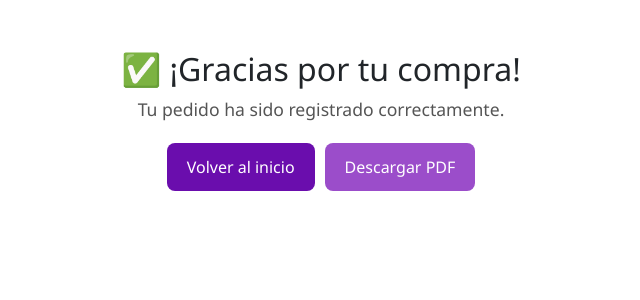
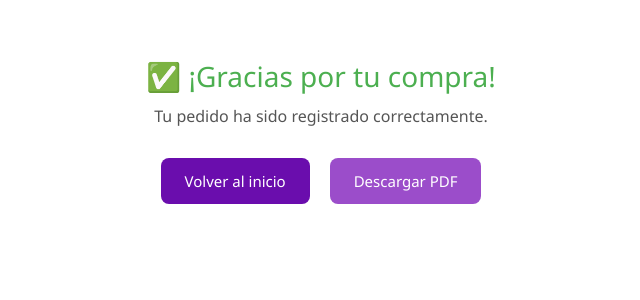
Before and after one commit to Andres-Ortiz09/TAMBO_FRONTEND, a React (Vite) app: page /gracias in a window 1280 px wide. Shown: the top 300 px of the page, without its empty margins (319-959 px from the left). Built offline with nearby package versions, Linux system fonts and the light colour scheme.

Commit message:
estilos y modificacion del pdf

```diff
--- /dev/null
+++ b/src/Components/Gracias.css
@@ -0,0 +1,47 @@
+/* Gracias.css */
+
+.gracias-container {
+  text-align: center;
+  margin-top: 60px;
+  font-family: "Segoe UI", Tahoma, Geneva, Verdana, sans-serif;
+  color: #333;
+}
+
+.gracias-container h2 {
+  color: #4caf50;
+  font-size: 28px;
+  margin-bottom: 10px;
+}
+
+.gracias-container p {
+  font-size: 16px;
+  margin-bottom: 20px;
+}
+
+.gracias-buttons {
+  margin-top: 30px;
+}
+
+.gracias-buttons button {
+  background-color: #6a0dad;
+  color: white;
+  border: none;
+  padding: 12px 24px;
+  border-radius: 8px;
+  cursor: pointer;
+  font-size: 15px;
+  transition: background-color 0.3s ease;
+  margin: 0 10px;
+}
+
+.gracias-buttons button:hover {
+  background-color: #9b4dca;
+}
+
+.gracias-buttons .btn-pdf {
+  background-color: #9b4dca;
+}
+
+.gracias-buttons .btn-pdf:hover {
+  background-color: #b57edc;
+}
--- a/src/Components/Gracias.jsx
+++ b/src/Components/Gracias.jsx
@@ -1,6 +1,7 @@
 import React from "react";
 import { useNavigate } from "react-router-dom";
 import jsPDF from "jspdf";
+import "./Gracias.css";
 
 const Gracias = () => {
   const navigate = useNavigate();
@@ -12,47 +13,42 @@ const Gracias = () => {
     doc.text("Comprobante de Pedido", 20, 20);
 
     doc.setFontSize(12);
-    doc.text("Gracias por tu compra 🎉", 20, 40);
+    doc.text("Gracias por tu compra", 20, 40);
     doc.text("Tu pedido ha sido registrado correctamente.", 20, 50);
+    doc.text("Fecha: " + new Date().toLocaleDateString(), 20, 70);
 
-    // Aquí puedes añadir más detalles del pedido si los guardas en localStorage
-    doc.text("Fecha: " + new Date().toLocaleDateString(), 20, 70);
+    const productos = JSON.parse(localStorage.getItem("carritoParaPago")) || [];
+
+    let y = 90;
+    if (productos.length > 0) {
+      doc.setFontSize(14);
+      doc.text("Resumen de productos:", 20, y);
+      y += 10;
+
+      productos.forEach((producto, index) => {
+        doc.setFontSize(12);
+        doc.text(`${index + 1}. ${producto.name}`, 20, y);
+        y += 8;
+        doc.text(`   Precio: S/. ${producto.price.toFixed(2)}`, 20, y);
+        y += 8;
+        doc.text(`   Cantidad: ${producto.cantidad}`, 20, y);
+        y += 12;
+      });
+    } else {
+      doc.text("No se encontraron productos en el pedido.", 20, y);
+    }
 
     doc.save("comprobante-pedido.pdf");
   };
 
   return (
-    <div style={{ textAlign: "center", marginTop: "50px" }}>
+    <div className="gracias-container">
       <h2>✅ ¡Gracias por tu compra!</h2>
       <p>Tu pedido ha sido registrado correctamente.</p>
 
-      <div style={{ marginTop: "20px" }}>
-        <button
-          onClick={() => navigate("/")}
-          style={{
-            backgroundColor: "#6a0dad",
-            color: "white",
-            border: "none",
-            padding: "12px 20px",
-            borderRadius: "8px",
-            marginRight: "10px",
-            cursor: "pointer"
-          }}
-        >
-          Volver al inicio
-        </button>
-
-        <button
-          onClick={descargarPDF}
-          style={{
-            backgroundColor: "#9b4dca",
-            color: "white",
-            border: "none",
-            padding: "12px 20px",
-            borderRadius: "8px",
-            cursor: "pointer"
-          }}
-        >
+      <div className="gracias-buttons">
+        <button onClick={() => navigate("/")}>Volver al inicio</button>
+        <button className="btn-pdf" onClick={descargarPDF}>
           Descargar PDF
         </button>
       </div>
```
